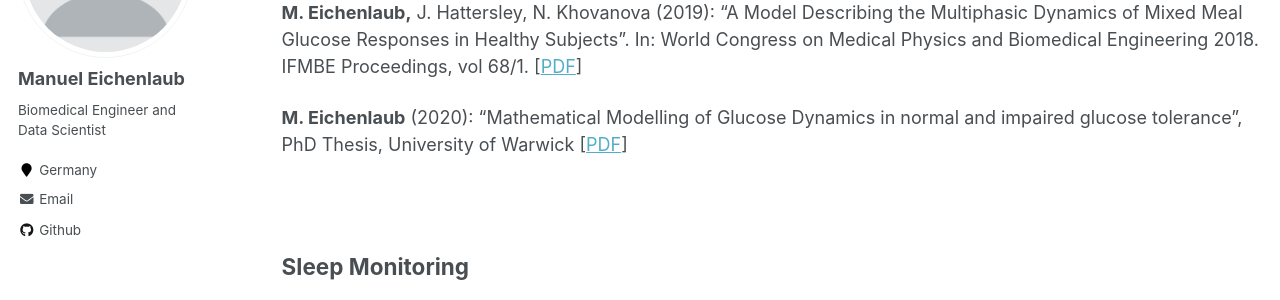
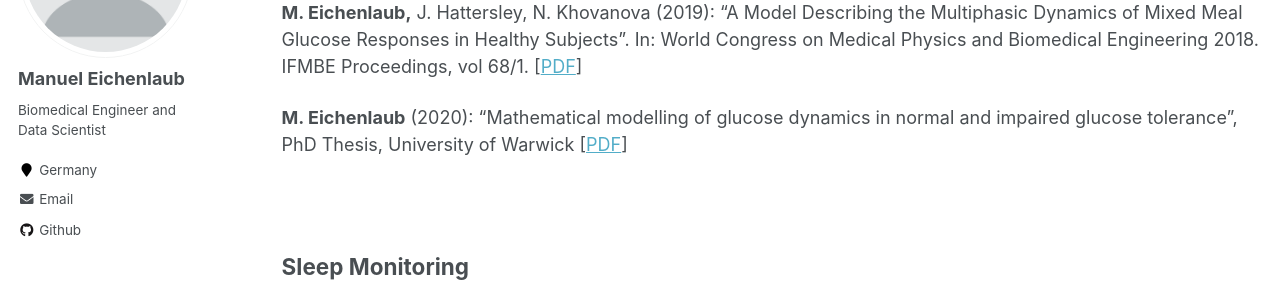
Before and after one commit to manueich/manueich.github.io, a Jekyll site: the page built from _pages/publications.md, in a window 1280 px wide and 900 px high, scrolled down 469 px. Shown: the part 153-453 px from the top of the window. Built offline with Jekyll 4.4.1, drawn with Linux system fonts in a browser that asks for light colours.

```diff
--- a/_pages/publications.md
+++ b/_pages/publications.md
@@ -16,7 +16,7 @@ Glucose Dynamics Modelling
 
 **M. Eichenlaub,** J. Hattersley, N. Khovanova (2019):  "A Model Describing the Multiphasic Dynamics of Mixed Meal Glucose Responses in Healthy Subjects". In: World Congress on Medical Physics and Biomedical Engineering 2018. IFMBE Proceedings, vol 68/1. \[[PDF](http://manueich.github.io/files/pubs/Glucose_IUPESM18.pdf)\]
 
-**M. Eichenlaub** (2020): "Mathematical Modelling of Glucose Dynamics in normal and impaired glucose tolerance", PhD Thesis, University of Warwick  \[[PDF](http://manueich.github.io/files/pubs/Thesis_Eichenlaub.pdf)\]
+**M. Eichenlaub** (2020): "Mathematical modelling of glucose dynamics in normal and impaired glucose tolerance", PhD Thesis, University of Warwick  \[[PDF](http://manueich.github.io/files/pubs/Thesis_Eichenlaub.pdf)\]
 
 <br />
 
```
